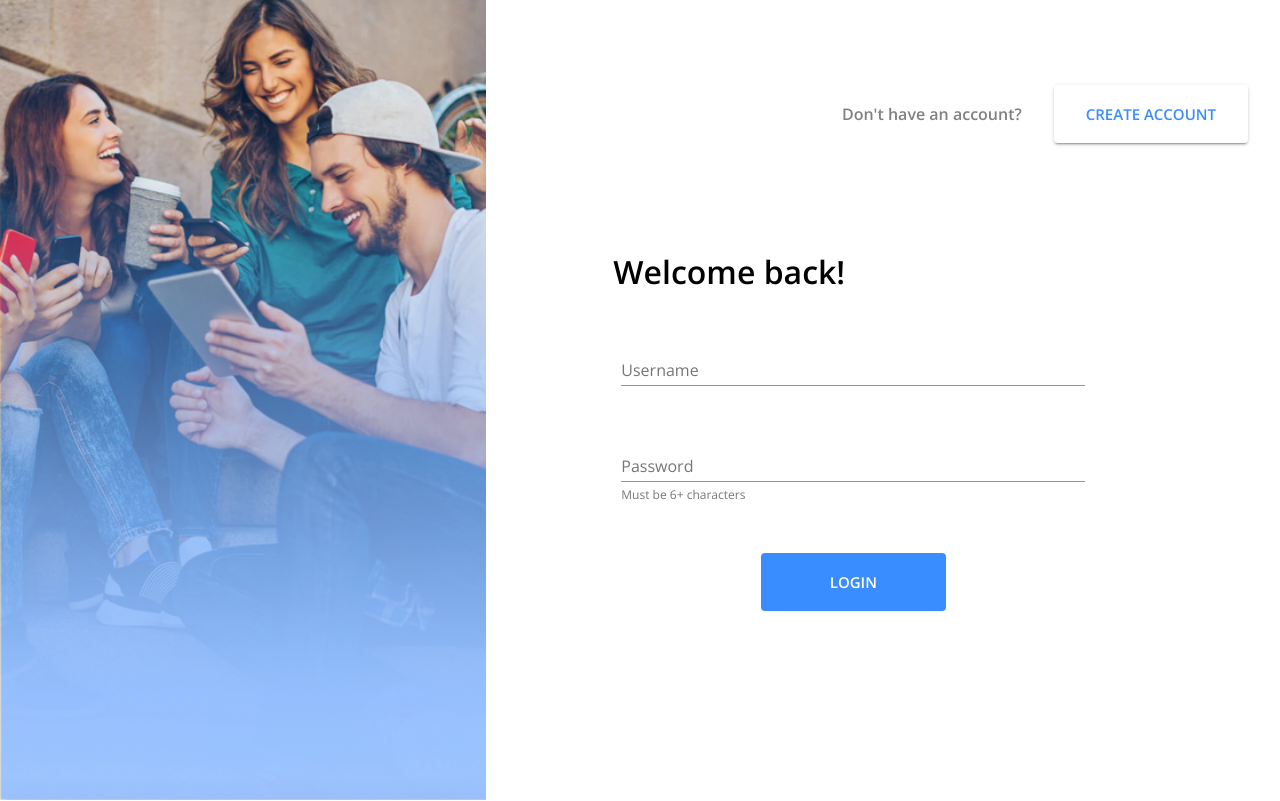
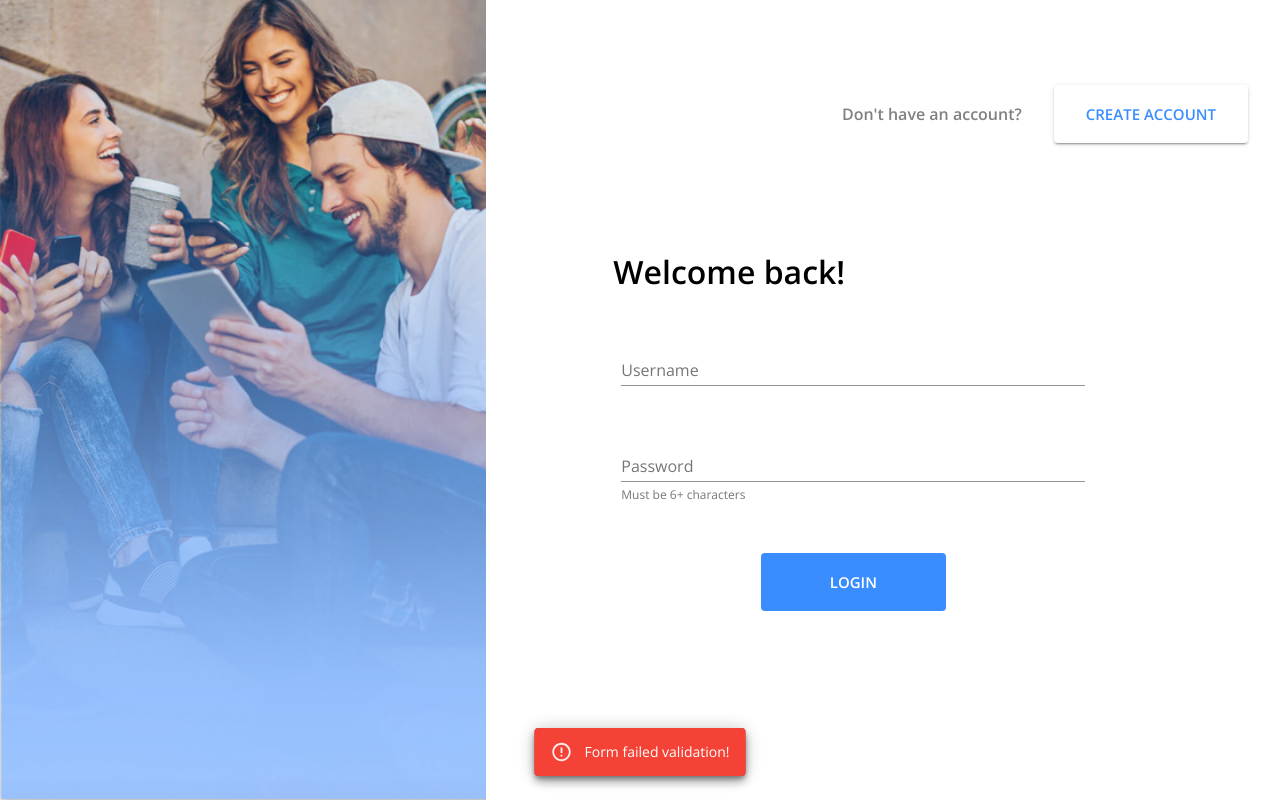
Before and after one commit to CivilianZero/React-Flask, a React (Create React App) app in the folder client/: page /login in a window 1280 px wide. Shown: the top 801 px of the page. Built offline with nearby package versions, Linux system fonts and the light colour scheme.

Commit message:
added material-ui/lab to use alert with snackbar

```diff
--- a/client/package.json
+++ b/client/package.json
@@ -5,6 +5,7 @@
   "dependencies": {
     "@hookform/resolvers": "^1.3.2",
     "@material-ui/core": "^4.1.3",
+    "@material-ui/lab": "^4.0.0-alpha.57",
     "react": "^16.13.1",
     "react-dom": "^16.13.1",
     "react-hook-form": "^6.14.1",
--- a/client/src/pages/SignupIn.js
+++ b/client/src/pages/SignupIn.js
@@ -1,5 +1,6 @@
 import { yupResolver } from '@hookform/resolvers/yup';
-import { Button, Grid, Hidden, makeStyles, TextField } from '@material-ui/core';
+import { Button, Grid, Hidden, makeStyles, Snackbar, TextField } from '@material-ui/core';
+import MuiAlert from '@material-ui/lab/Alert';
 import React, { useLayoutEffect, useState } from "react";
 import { useForm } from 'react-hook-form';
 import { useHistory, withRouter } from 'react-router-dom';
@@ -198,6 +199,11 @@ const SignupInPage = (props) => {
 								<Button type="submit" size="large" variant="contained" color="primary">
 									{submitButton}
 								</Button>
+								<Snackbar open={errors} autoHideDuration={6000}>
+									<MuiAlert elevation={6} variant="filled" severity="error">
+										Form failed validation!
+        					</MuiAlert>
+								</Snackbar>
 							</Grid>
 						</form>
 					</div>
```
Also changed, not shown: 1 other file (tests, documents, lock files or other folders).
